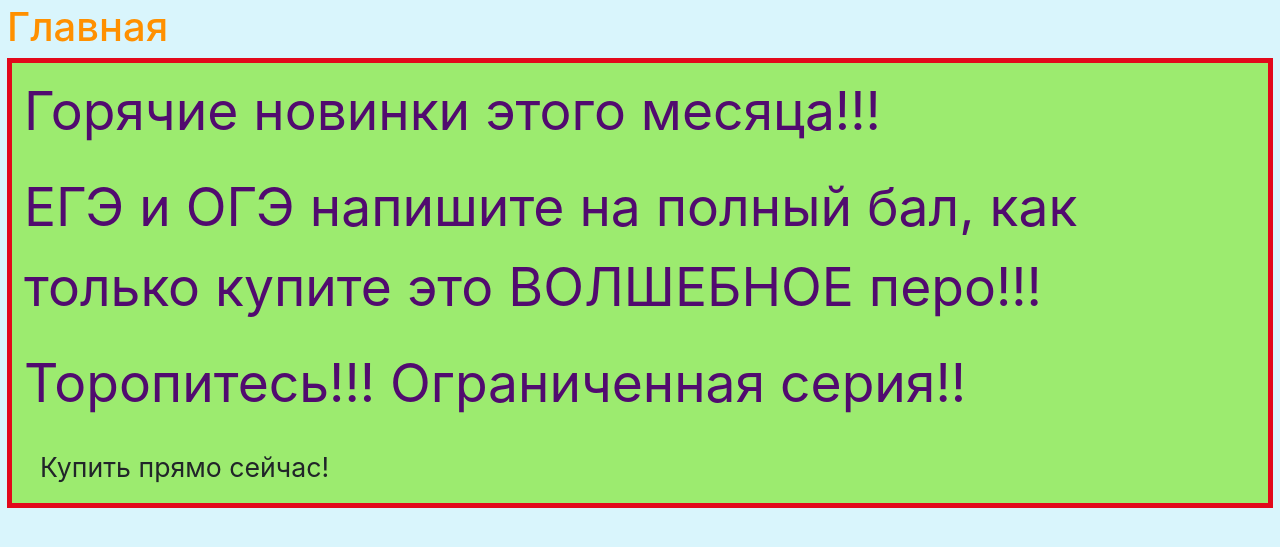
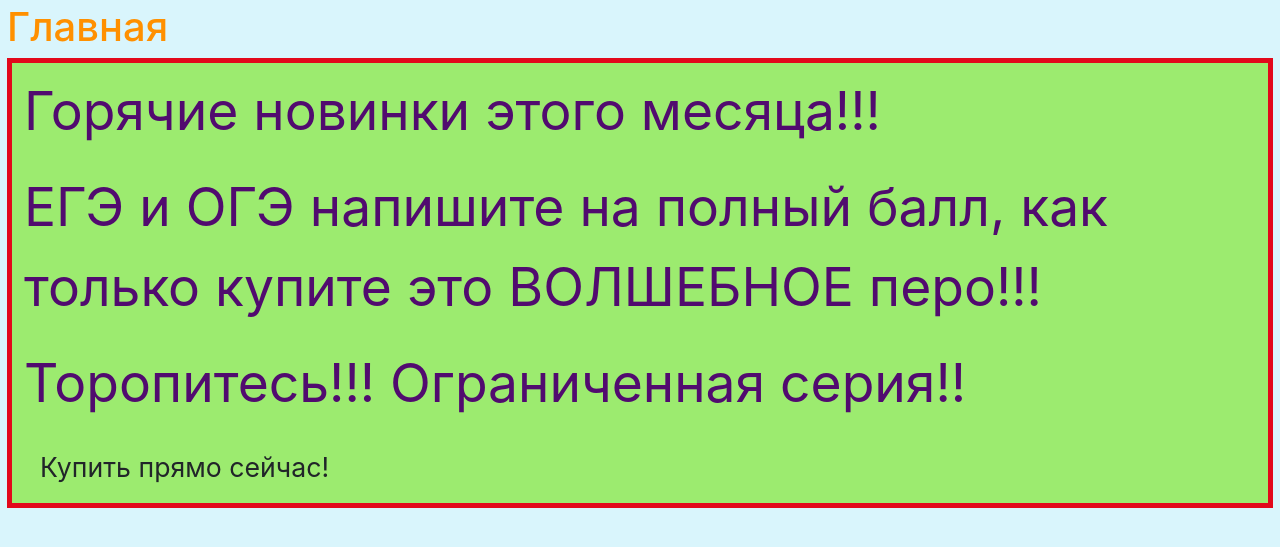
Before and after one commit to SvetaTaim/WEB_project, a Flask app: page /home in a window 1280 px wide. Shown: the part 192-739 px from the top of the page. Run offline with Flask 3, Linux system fonts and the light colour scheme; some libraries are stand-ins or nearby versions.

Commit message:
Исправила опечатки

```diff
--- a/templates/home.html
+++ b/templates/home.html
@@ -4,7 +4,7 @@
 <h1 class="orange-text">Главная</h1>
 <div class="big-container">
     <p class="big-text">Горячие новинки этого месяца!!!</p>
-    <p class="big-text">ЕГЭ и ОГЭ напишите на полный бал, как только купите это ВОЛШЕБНОЕ перо!!!</p>
+    <p class="big-text">ЕГЭ и ОГЭ напишите на полный балл, как только купите это ВОЛШЕБНОЕ перо!!!</p>
     <p class="big-text">Торопитесь!!! Ограниченная серия!!</p>
     <li class="nav"><a class="nav-link">Купить прямо сейчас!</a></li>
 </div>
```
